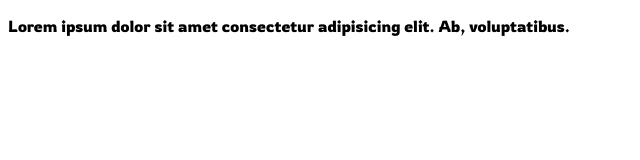
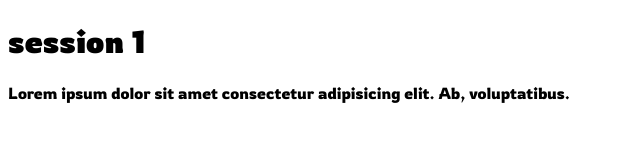
Before and after one commit to PRAMAKANTHREDDY/HTMLandCSS, a plain HTML site: page index.html in a window 1280 px wide. Shown: the whole page, without its empty margins (0-640 px from the left). Drawn offline with Linux system fonts and the light colour scheme.

Commit message:
Update index.html

```diff
--- a/index.html
+++ b/index.html
@@ -11,6 +11,7 @@
     <title>Document</title>
 </head>
 <body>
+    <H1>session 1</H1>
     <p>Lorem ipsum dolor sit amet consectetur adipisicing elit. Ab, voluptatibus.</label></p>
 </body>
 </html>
```
